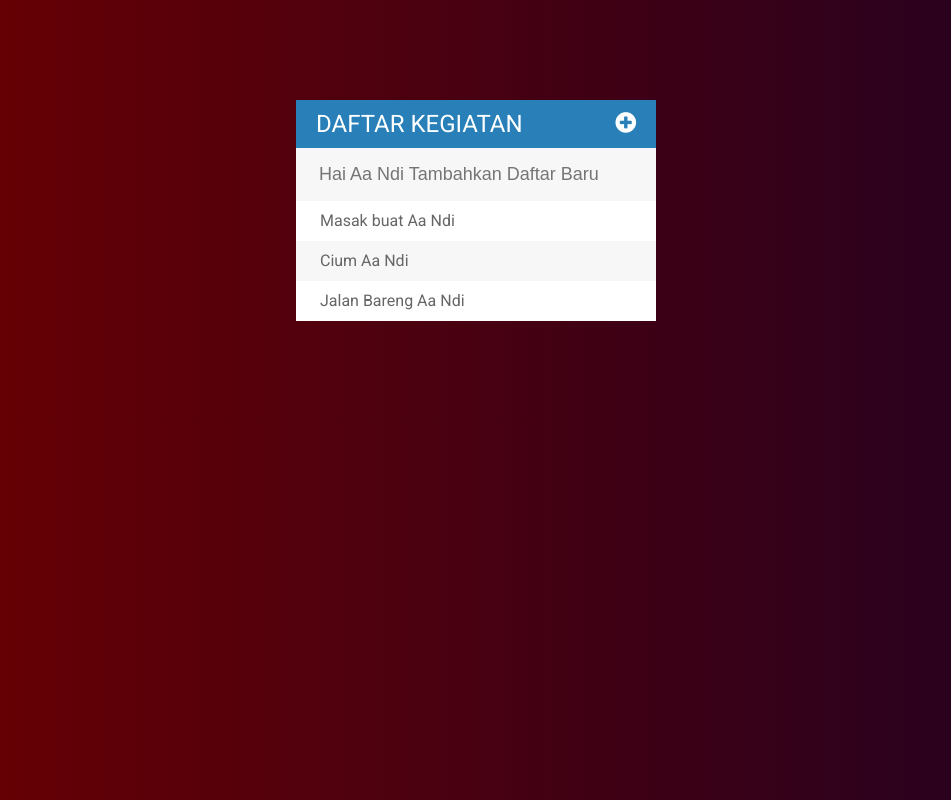
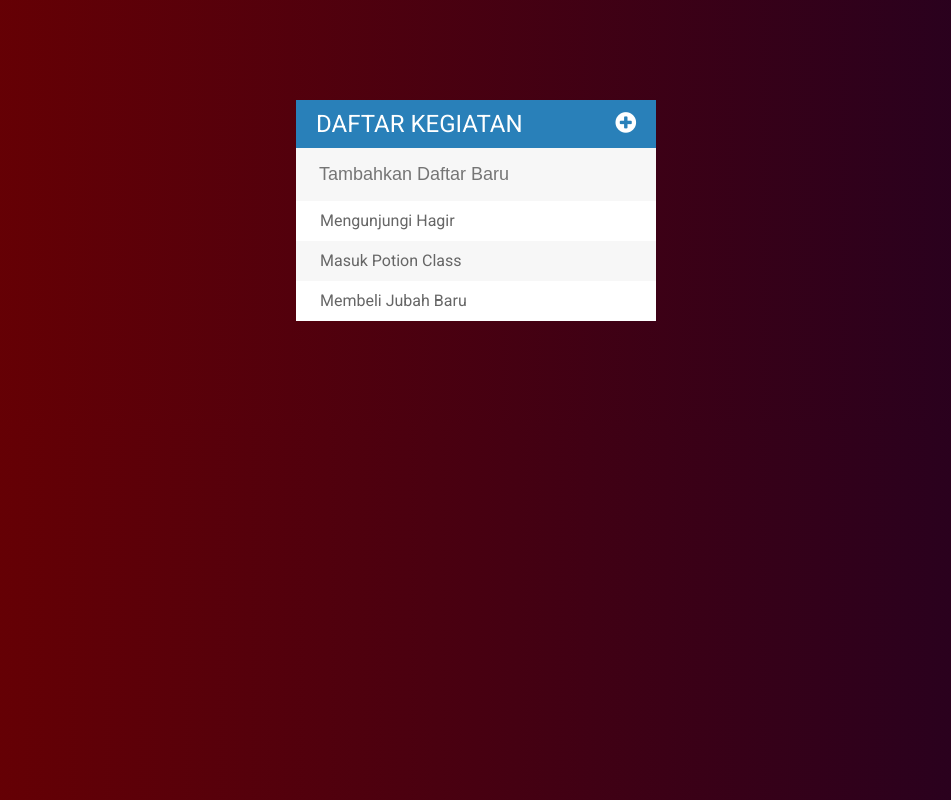
Before and after one commit to asep10001/PROJECT-TODOLIST, a plain HTML site: page ToDoListProject/index.html in a window 1280 px wide. Shown: the whole page, without its empty margins (164-1115 px from the left). Drawn offline with Linux system fonts and the light colour scheme.

Commit message:
Update index.html

```diff
--- a/ToDoListProject/index.html
+++ b/ToDoListProject/index.html
@@ -11,11 +11,11 @@
 
 	<div id="container">
 		<h1>Daftar Kegiatan <i class="fa fa-plus-circle"></i></h1>
-		<input type="text" placeholder="Hai Aa Ndi Tambahkan Daftar Baru">
+		<input type="text" placeholder="Tambahkan Daftar Baru">
 		<ul>
-			<li> <span><i class="fa fa-trash"></i></span> Masak buat Aa Ndi</li>
-			<li> <span><i class="fa fa-trash"></i></span> Cium Aa Ndi</li>
-			<li> <span><i class="fa fa-trash"></i></span> Jalan Bareng Aa Ndi</li>
+			<li> <span><i class="fa fa-trash"></i></span> Mengunjungi Hagir</li>
+			<li> <span><i class="fa fa-trash"></i></span> Masuk Potion Class</li>
+			<li> <span><i class="fa fa-trash"></i></span> Membeli Jubah Baru</li>
 		</ul>
 	</div>
 
```
